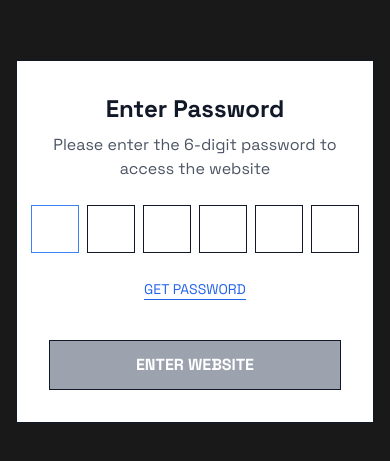
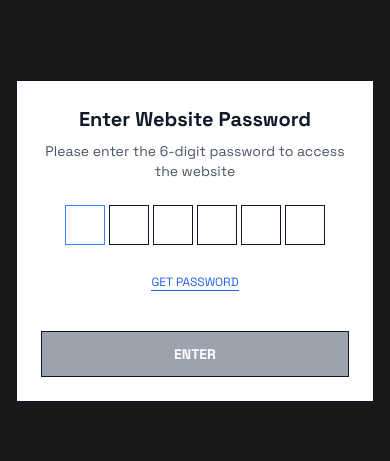
Before and after one commit to sweetxhasan/TIKTOK-SAVER-PRO, a Next.js app: page / in a window 390 px wide. Shown: the part 181-642 px from the top of the page. Built offline with nearby package versions, Linux system fonts and the light colour scheme.

Commit message:
Update PasswordModal.js

```diff
--- a/components/PasswordModal.js
+++ b/components/PasswordModal.js
@@ -1,16 +1,20 @@
 import { useState, useEffect } from 'react';
 
-export default function PasswordModal({ isOpen, onClose, onSuccess }) {
+export default function PasswordModal({ isOpen, onClose, onSuccess, type = "website" }) {
   const [password, setPassword] = useState(['', '', '', '', '', '']);
   const [error, setError] = useState('');
   const [isLoading, setIsLoading] = useState(false);
 
   useEffect(() => {
-    const isAuthenticated = localStorage.getItem('tiktok_api_authenticated');
+    const storageKey = type === "website"
+      ? 'tiktok_api_authenticated'
+      : 'tiktok_private_authenticated';
+
+    const isAuthenticated = localStorage.getItem(storageKey);
     if (isAuthenticated === 'true') {
       onSuccess();
     }
-  }, [onSuccess]);
+  }, [onSuccess, type]);
 
   const handleInputChange = (index, value) => {
     if (value.length <= 1 && /^\d*$/.test(value)) {
@@ -43,16 +47,23 @@ export default function PasswordModal({ isOpen, onClose, onSuccess }) {
         headers: {
           'Content-Type': 'application/json',
         },
-        body: JSON.stringify({ password: enteredPassword }),
+        body: JSON.stringify({
+          password: enteredPassword,
+          type: type
+        }),
       });
 
       const data = await response.json();
 
       if (data.success) {
-        localStorage.setItem('tiktok_api_authenticated', 'true');
+        const storageKey = type === "website"
+          ? 'tiktok_api_authenticated'
+          : 'tiktok_private_authenticated';
+
+        localStorage.setItem(storageKey, 'true');
         onSuccess();
       } else {
-        setError('Invalid password. Please try again.');
+        setError(data.error || 'Invalid password. Please try again.');
         setPassword(['', '', '', '', '', '']);
         document.getElementById('password-0').focus();
       }
@@ -65,20 +76,38 @@ export default function PasswordModal({ isOpen, onClose, onSuccess }) {
 
   if (!isOpen) return null;
 
+  const getTitle = () => {
+    switch (type) {
+      case "website": return "Enter Website Password";
+      case "private": return "Enter Private Page Password";
+      case "admin": return "Enter Admin Password";
+      default: return "Enter Password";
+    }
+  };
+
+  const getDescription = () => {
+    switch (type) {
+      case "website": return "Please enter the 6-digit password to access the website";
+      case "private": return "Please enter the private page password";
+      case "admin": return "Please enter the admin password";
+      default: return "Please enter the password";
+    }
+  };
+
   return (
     <div className="fixed inset-0 bg-black bg-opacity-90 flex items-center justify-center z-50 p-4">
-      <div className="bg-white border-1 border-gray-900 p-8 max-w-md w-full animate-slide-up">
+      <div className="bg-white border-1 border-gray-900 p-6 md:p-8 max-w-sm w-full animate-slide-up">
         <div className="text-center mb-6">
-          <h2 className="text-2xl font-bold text-gray-900 mb-2">
-            Enter Password
+          <h2 className="text-xl md:text-2xl font-bold text-gray-900 mb-2">
+            {getTitle()}
           </h2>
-          <p className="text-gray-600">
-            Please enter the 6-digit password to access the website
+          <p className="text-gray-600 text-sm md:text-base">
+            {getDescription()}
           </p>
         </div>
 
         <form onSubmit={handleSubmit} className="space-y-6">
-          <div className="flex justify-center space-x-2">
+          <div className="flex justify-center space-x-1 md:space-x-2">
             {password.map((digit, index) => (
               <input
                 key={index}
@@ -90,7 +119,7 @@ export default function PasswordModal({ isOpen, onClose, onSuccess }) {
                 value={digit}
                 onChange={(e) => handleInputChange(index, e.target.value)}
                 onKeyDown={(e) => handleKeyDown(index, e)}
-                className="w-12 h-12 text-center border-1 border-gray-900 text-xl font-bold focus:border-blue-500 focus:outline-none"
+                className="w-10 h-10 md:w-12 md:h-12 text-center border-1 border-gray-900 text-lg md:text-xl font-bold focus:border-blue-500 focus:outline-none"
                 autoFocus={index === 0}
               />
             ))}
@@ -102,23 +131,25 @@ export default function PasswordModal({ isOpen, onClose, onSuccess }) {
             </div>
           )}
 
+          {type === "website" && (
             <div className="text-center">
               <a
                 href={process.env.NEXT_PUBLIC_GET_PASSWORD_URL || '#'}
                 target="_blank"
                 rel="noopener noreferrer"
-              className="text-blue-600 hover:text-blue-800 text-sm border-b-1 border-blue-600 inline-block mb-4"
+                className="text-blue-600 hover:text-blue-800 text-xs md:text-sm border-b-1 border-blue-600 inline-block mb-4"
               >
                 GET PASSWORD
               </a>
             </div>
+          )}
 
           <button
             type="submit"
             disabled={isLoading || password.some(digit => !digit)}
-            className="w-full bg-gray-900 text-white py-3 font-bold hover:bg-gray-800 disabled:bg-gray-400 disabled:cursor-not-allowed border-1 border-gray-900 transition-colors"
+            className="w-full bg-gray-900 text-white py-3 font-bold hover:bg-gray-800 disabled:bg-gray-400 disabled:cursor-not-allowed border-1 border-gray-900 transition-colors text-sm md:text-base"
           >
-            {isLoading ? 'VERIFYING...' : 'ENTER WEBSITE'}
+            {isLoading ? 'VERIFYING...' : 'ENTER'}
           </button>
         </form>
       </div>
```
Lines whose indentation alone changed are shown as unchanged.
